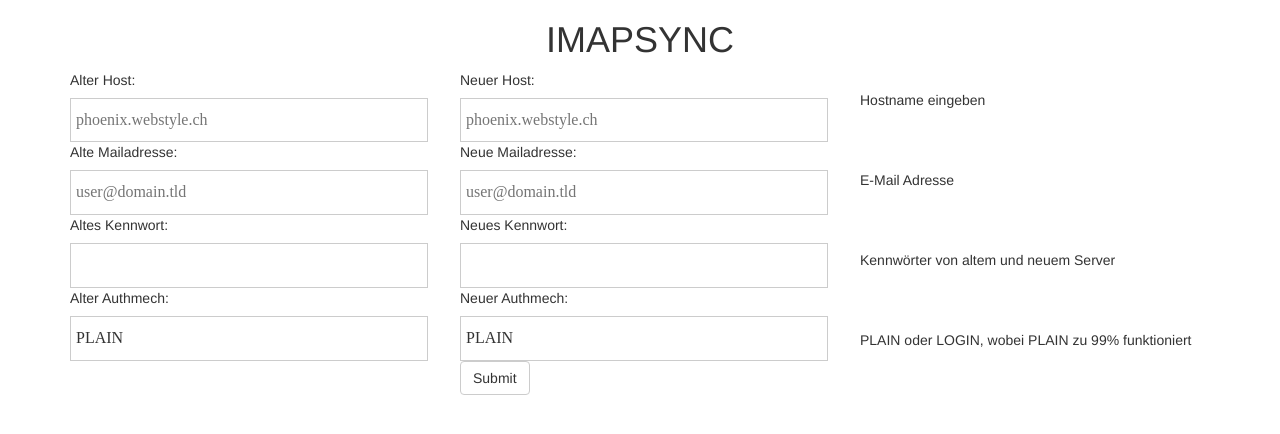
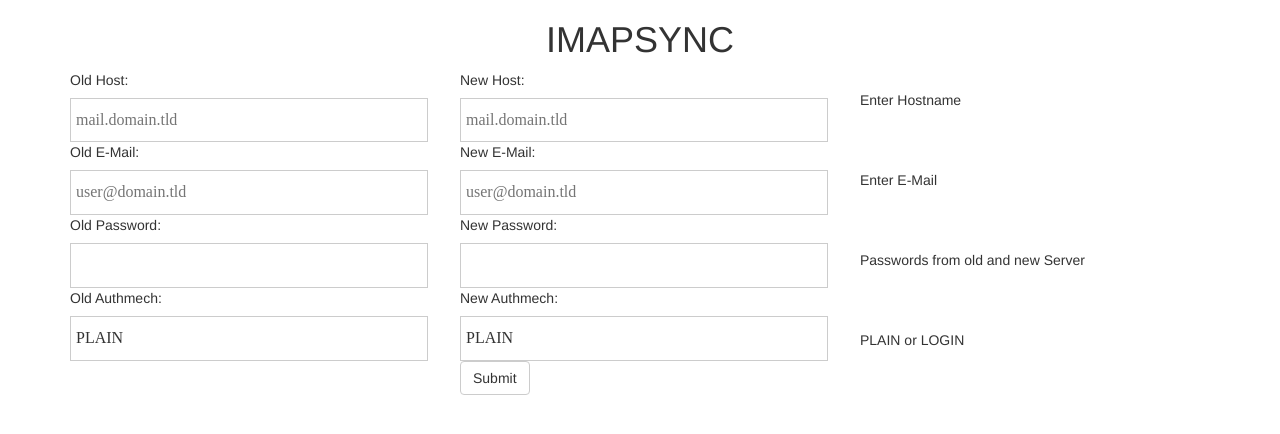
Before and after one commit to 1337hium/imapsync, a PHP site: page / in a window 1280 px wide. Shown: the top 434 px of the page. Run offline with PHP 8.4, Linux system fonts and the light colour scheme.

Commit message:
changed language

```diff
--- a/index.php
+++ b/index.php
@@ -44,35 +44,35 @@
       <div class="row">
       <div class="col-md-4">
 
-  Alter Host: <input type="text" name="oldhost" placeholder="phoenix.webstyle.ch"><br>
-  Alte Mailadresse: <input type="text" name="olduser" placeholder="user@domain.tld"><br>
-  Altes Kennwort: <input type="password" name="oldpw"><br>
-  Alter Authmech: <input type="text" name="oldauth" value="PLAIN"><br>
+  Old Host: <input type="text" name="oldhost" placeholder="mail.domain.tld"><br>
+  Old E-Mail: <input type="text" name="olduser" placeholder="user@domain.tld"><br>
+  Old Password: <input type="password" name="oldpw"><br>
+  Old Authmech: <input type="text" name="oldauth" value="PLAIN"><br>
 </div>
 <div class="row">
       <div class="col-md-4">
-  Neuer Host: <input type="text" name="newhost" placeholder="phoenix.webstyle.ch"><br>
-  Neue Mailadresse: <input type="text" name="newuser" placeholder="user@domain.tld"><br>
-  Neues Kennwort: <input type="password" name="newpw"><br>
-  Neuer Authmech: <input type="text" name="newauth" value="PLAIN"><br>
+  New Host: <input type="text" name="newhost" placeholder="mail.domain.tld"><br>
+  New E-Mail: <input type="text" name="newuser" placeholder="user@domain.tld"><br>
+  New Password: <input type="password" name="newpw"><br>
+  New Authmech: <input type="text" name="newauth" value="PLAIN"><br>
 <button type="submit" class="btn btn-default">Submit</button>
 </form>
 </div>
 <div class="row">
       <div class="col-md-4">
 <br>
-Hostname eingeben<br>
+Enter Hostname<br>
 <br>
 <br>
 <br>
-E-Mail Adresse
+Enter E-Mail
 <br>
 <br>
 <br>
 <br>
-Kennwörter von altem und neuem Server
+Passwords from old and new Server
 <br>
 <br>
 <br>
 <br>
-PLAIN oder LOGIN, wobei PLAIN zu 99% funktioniert
+PLAIN or LOGIN
```
